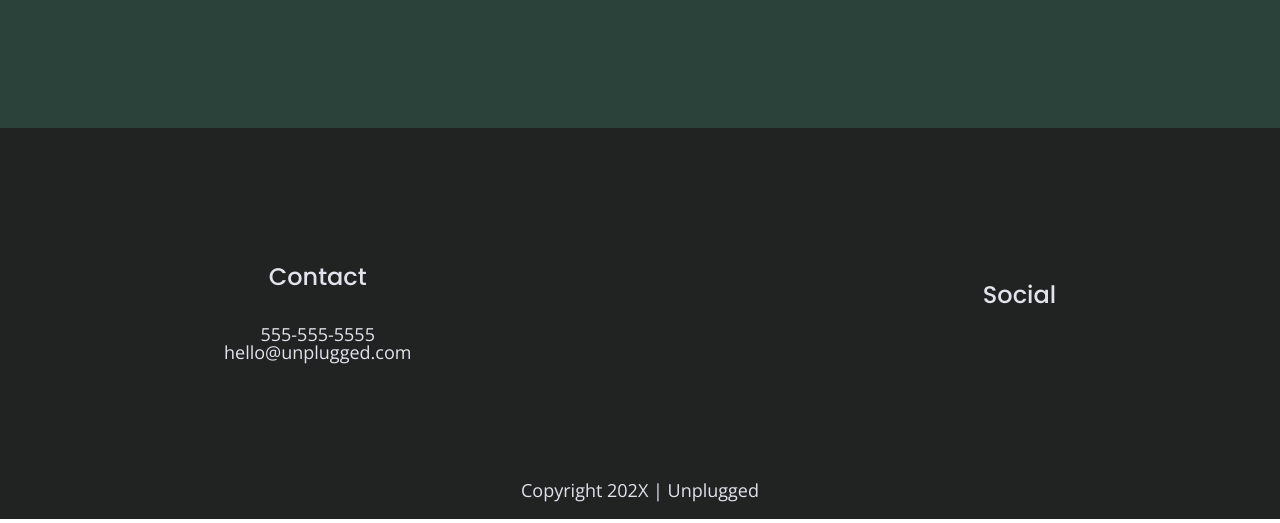
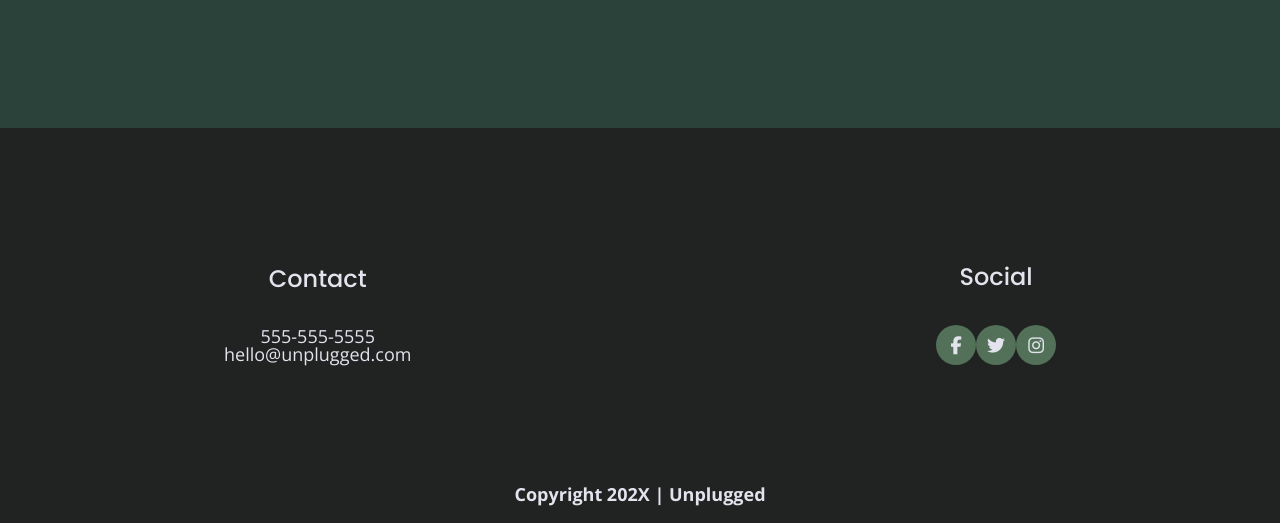
Before and after one commit to jakemccaffray/unplugged-website, a website: page index.html in a window 1280 px wide. Shown: the part 2586-3109 px from the top of the page. Drawn offline with nearby package versions, Linux system fonts and the light colour scheme.

Commit message:
Added social media icons to footer

```diff
--- a/css/main.css
+++ b/css/main.css
@@ -244,6 +244,10 @@
       display: flex;
       justify-content: center;
       align-items: center;
+      background-color: #527158;
+      width: 40px;
+      height: 40px;
+      border-radius: 50%;
     }
 
     footer p {
@@ -253,6 +257,7 @@
     .copyright {
       margin: 20px 0;
       width: 90%;
+      font-weight: bolder;
     }
 
 
--- a/index.html
+++ b/index.html
@@ -140,11 +140,19 @@
           <h4>Social</h4>
             <div class="social-icons">
               <p><a href="https:.//www.facebook.com/fruitjuiceband" target="_blank"
-                rel="noopener"></a></p>
+                rel="noopener">
+                <i class="fa-brands fa-facebook-f"></i>
+                </a>
+              </p>
               <p><a href="https://www.instagram.com/the_fruit_juice_show/" target="_blank"
-                rel="noopener"></a></p>
+                rel="noopener">
+                <i class="fab fa-twitter"></i>
+                </a>
+              </p>
               <p><a href="https://twitter.com/FruitJuiceBand" target="_blank"
-                rel="noopener"></a></p>
+                rel="noopener">
+                <i class="fab fa-instagram"></i>
+                </a></p>
             </div>
         </div>
       </div> <!-- footer content ends -->
```
